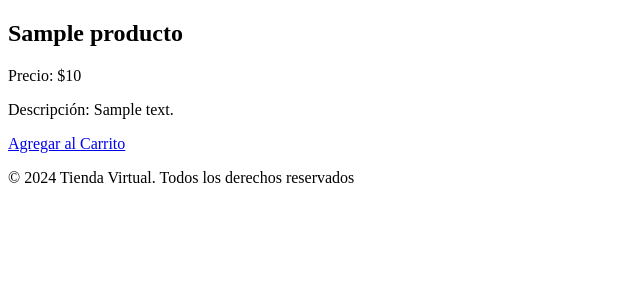
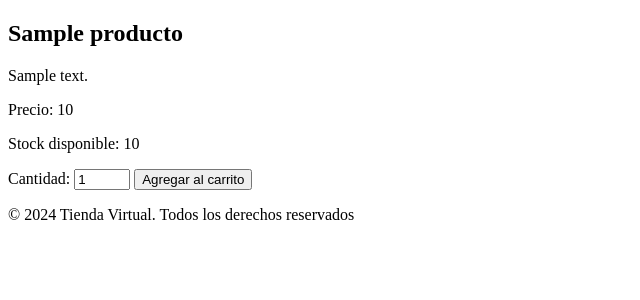
Before and after one commit to juacarva/TiendaVirtual, a Django app: template tienda/templates/tienda/detalle_producto.html in a window 1280 px wide. Shown: the part 104-404 px from the top of the page, without its empty margins (0-640 px from the left). Run offline with Django 3.2, Linux system fonts and the light colour scheme; the template is opened without the code that fills it: most values are stand-ins (such as "Sample title", 1, 10 or a date in 2020).

Commit message:
Se agregó stcok yu cantidad a comprar al detalle de producto

```diff
--- a/tienda/templates/tienda/detalle_producto.html
+++ b/tienda/templates/tienda/detalle_producto.html
@@ -1,9 +1,16 @@
+<!-- templates/tienda/detalle_producto.html -->
 {% extends 'tienda/base.html' %}
 
 {% block content %}
     <h2>{{ producto.nombre }}</h2>
-    <p>Precio: ${{ producto.precio }}</p>
-    <p>Descripción: {{ producto.descripcion }}</p>
+    <p>{{ producto.descripcion }}</p>
+    <p>Precio: {{ producto.precio }}</p>
+    <p>Stock disponible: {{ producto.stock }}</p>
 
-    <a href="{% url 'tienda:agregar_al_carrito' id=producto.id %}">Agregar al Carrito</a>
+    <form method="post" action="{% url 'tienda:agregar_al_carrito' producto.id %}">
+        {% csrf_token %}
+        <label for="cantidad">Cantidad:</label>
+        <input type="number" id="cantidad" name="cantidad" min="1" max="{{ producto.stock }}" value="1" required>
+        <button type="submit" class="btn btn-primary">Agregar al carrito</button>
+    </form>
 {% endblock %}
--- a/tienda/urls.py
+++ b/tienda/urls.py
@@ -9,7 +9,8 @@ urlpatterns = [
     path('categoria/<slug:categoria_slug>/', views.lista_productos, name='lista_productos_por_categoria'),
     path('producto/<int:id>/', views.detalle_producto, name='detalle_producto'),
     path('carrito/', views.ver_carrito, name='ver_carrito'),
-    path('carrito/agregar/<int:id>/', views.agregar_al_carrito, name='agregar_al_carrito'),
+    #path('carrito/agregar/<int:id>/', views.agregar_al_carrito, name='agregar_al_carrito'),
+    path('agregar-al-carrito/<int:id>/', views.agregar_al_carrito, name='agregar_al_carrito'),
     path('carrito/eliminar/<int:id>/', views.eliminar_del_carrito, name='eliminar_del_carrito'),
     path('seleccionar-opcion-compra/', views.seleccionar_opcion_compra, name='seleccionar_opcion_compra'),
     path('registrar-usuario/', views.registrar_usuario, name='registrar_usuario'),
```
Also changed, not shown: tienda/views.py (+6 -2 lines).
